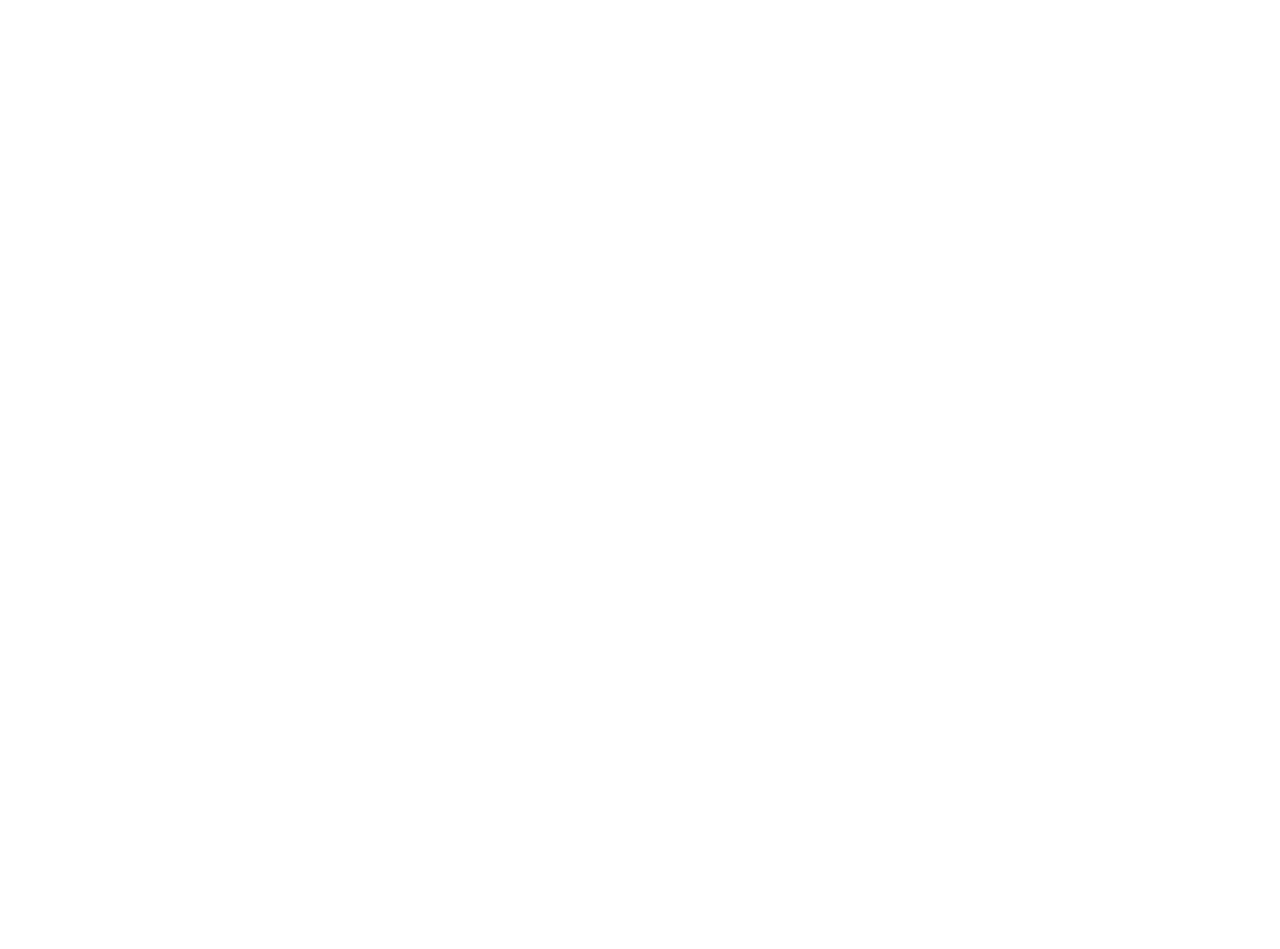
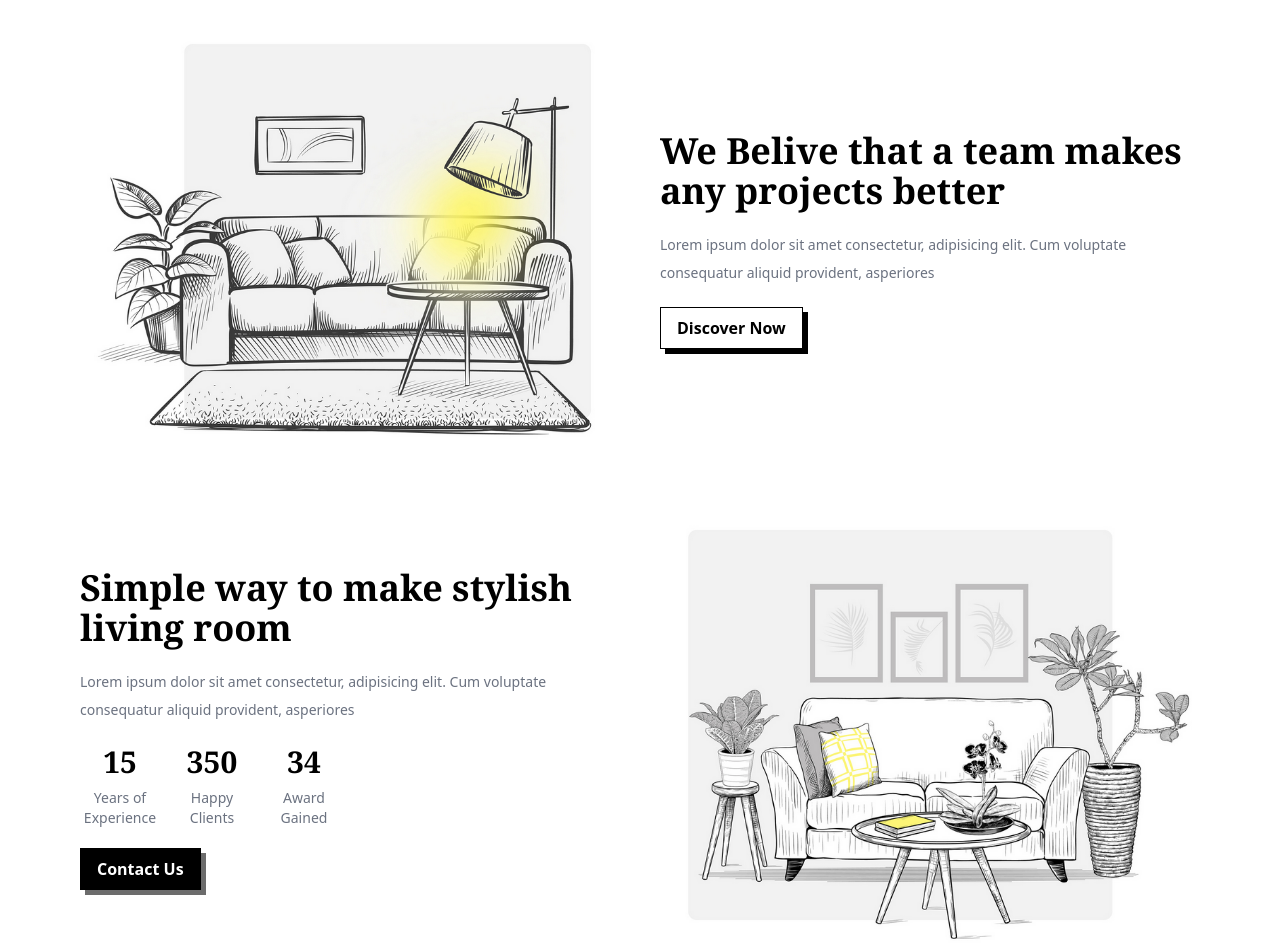
Before and after one commit to sathish9117/InteriorDesign, a React (Vite) app: page / in a window 1280 px wide. Shown: the part 1260-2209 px from the top of the page. Before the commit the page ends 1230 px from the top, so only its background shows below. Built offline with nearby package versions, Linux system fonts and the light colour scheme.

Commit message:
add comp banner and banner2

```diff
--- a/src/App.jsx
+++ b/src/App.jsx
@@ -1,3 +1,5 @@
+import Banner from "./components/Banner/Banner";
+import Banner2 from "./components/Banner/Banner2";
 import Brands from "./components/Brands/Brands";
 import Hero from "./components/Hero/Hero";
 import Navbar from "./components/Navbar/Navbar";
@@ -10,6 +12,8 @@
       <Hero />
       <Brands />
       <Services />
+      <Banner />
+      <Banner2 />
     </main>
   );
 }
--- /dev/null
+++ b/src/components/Banner/Banner.jsx
@@ -0,0 +1,33 @@
+import React from "react";
+import Banner2 from "../../assets/banner2.png";
+
+const Banner = () => {
+  return (
+    <div>
+      <div className="container py-14">
+        <div className="grid grid-cols-1 md:grid-cols-2 gap-10">
+          {/* image section */}
+          <div className=" flex flex-col justify-center items-center">
+            <img src={Banner2} alt="" className=" w-[95%] md:w-full mx-auto" />
+          </div>
+          {/* text section */}
+          <div className=" space-y-5 flex justify-center flex-col text-center md:text-left">
+            <h1 className=" text-4xl font-bold font-serif ">
+              We Belive that a team makes any projects better
+            </h1>
+            <p className=" text-gray-500 text-sm leading-7">
+              Lorem ipsum dolor sit amet consectetur, adipisicing elit. Cum
+              voluptate consequatur aliquid provident, asperiores
+            </p>
+
+            <div className="">
+              <button className="primary-btn">Discover Now</button>
+            </div>
+          </div>
+        </div>
+      </div>
+    </div>
+  );
+};
+
+export default Banner;
--- /dev/null
+++ b/src/components/Banner/Banner2.jsx
@@ -0,0 +1,48 @@
+import React from "react";
+import Banner1 from "../../assets/banner.png";
+
+const Banner2 = () => {
+  return (
+    <div>
+      <div className="container">
+        <div className="grid grid-cols-1 md:grid-cols-2 gap-10">
+          {/* text section */}
+          <div className=" space-y-5 flex justify-center flex-col text-center md:text-left">
+            <h1 className=" text-4xl font-bold font-serif ">
+              Simple way to make stylish living room
+            </h1>
+            <p className=" text-gray-500 text-sm leading-7">
+              Lorem ipsum dolor sit amet consectetur, adipisicing elit. Cum
+              voluptate consequatur aliquid provident, asperiores
+            </p>
+            <div className=" flex gap-3 text-center">
+              <div className=" max-w-[80px] space-y-2">
+                <p className=" text-3xl font-bold font-serif">15</p>
+                <p className=" text-gray-500 text-sm">Years of Experience</p>
+              </div>
+              <div className=" max-w-[80px] space-y-2">
+                <p className=" text-3xl font-bold font-serif">350</p>
+                <p className=" text-gray-500 text-sm">Happy Clients</p>
+              </div>
+              <div className=" max-w-[80px] space-y-2">
+                <p className=" text-3xl font-bold font-serif">34</p>
+                <p className=" text-gray-500 text-sm">Award Gained</p>
+              </div>
+            </div>
+            <div className="">
+              <button className="primary-btn bg-black text-white shadow-[5px_5px_0px_0px_#6c6c6c]">
+                Contact Us
+              </button>
+            </div>
+          </div>
+          {/* image section */}
+          <div className=" flex flex-col justify-center items-center">
+            <img src={Banner1} alt="" className=" w-[95%] md:w-full mx-auto" />
+          </div>
+        </div>
+      </div>
+    </div>
+  );
+};
+
+export default Banner2;
```
